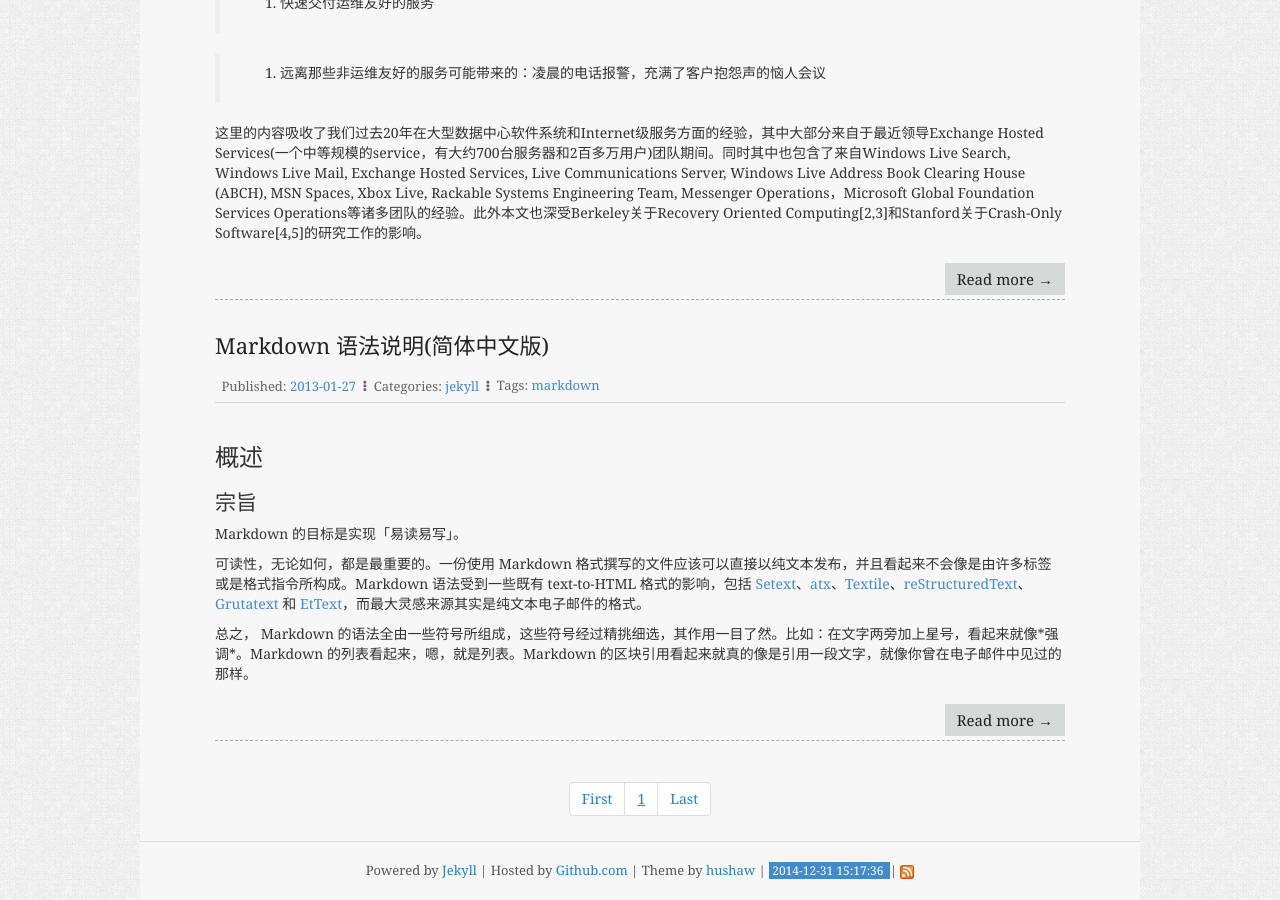
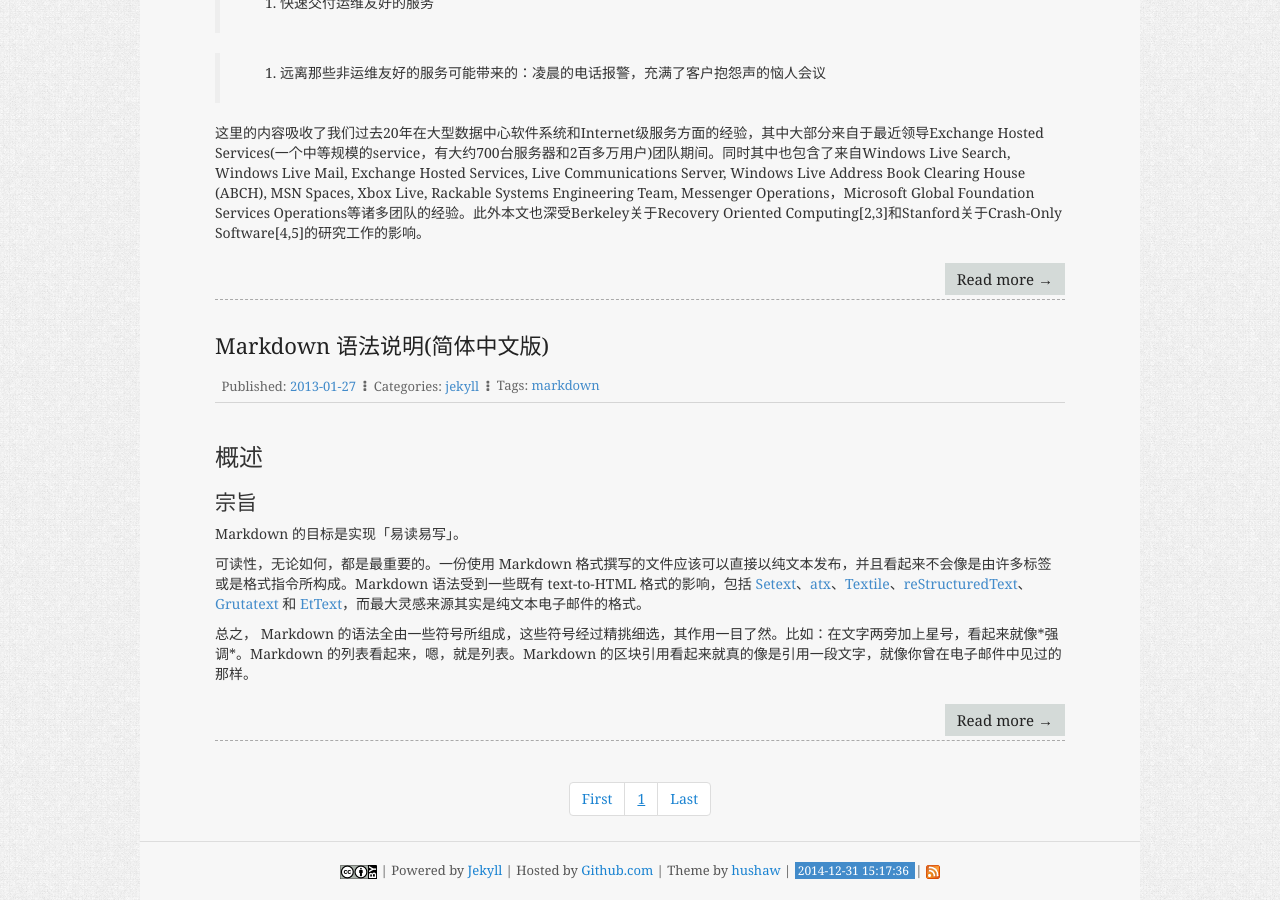
Before and after one commit to thotypous/thotypous.github.io, a Jekyll site: the page built from index.html, in a window 1280 px wide and 900 px high, scrolled down 1762 px. Built offline with Jekyll 4.4.1, drawn with Linux system fonts in a browser that asks for light colours; formulas are drawn with MathJax 3; the list of posts is cut into pages by our own code.

Commit message:
Add CC-BY image

```diff
--- a/_layouts/default.html
+++ b/_layouts/default.html
@@ -36,7 +36,8 @@
      </div>
      <div class="page-footer">
          <span>
-             Powered by <a href="https://github.com/mojombo/jekyll">Jekyll</a>
+             <a href="https://creativecommons.org/licenses/by/4.0"><img src="/static/img/cc-by.png" alt="CC-BY 4.0" /></a>
+             | Powered by <a href="https://github.com/mojombo/jekyll">Jekyll</a>
              | Hosted by <a href="https://github.com">Github.com</a>
              | Theme by <a href="https://hushaw.github.io/about.html">hushaw</a>
              | <span class="page-generator-time">{{site.time | date:"%Y-%m-%d %H:%M:%S"}} </span>
```
Also changed, not shown: static/img/cc-by.png (added), static/img/cc-by.svg (added).
